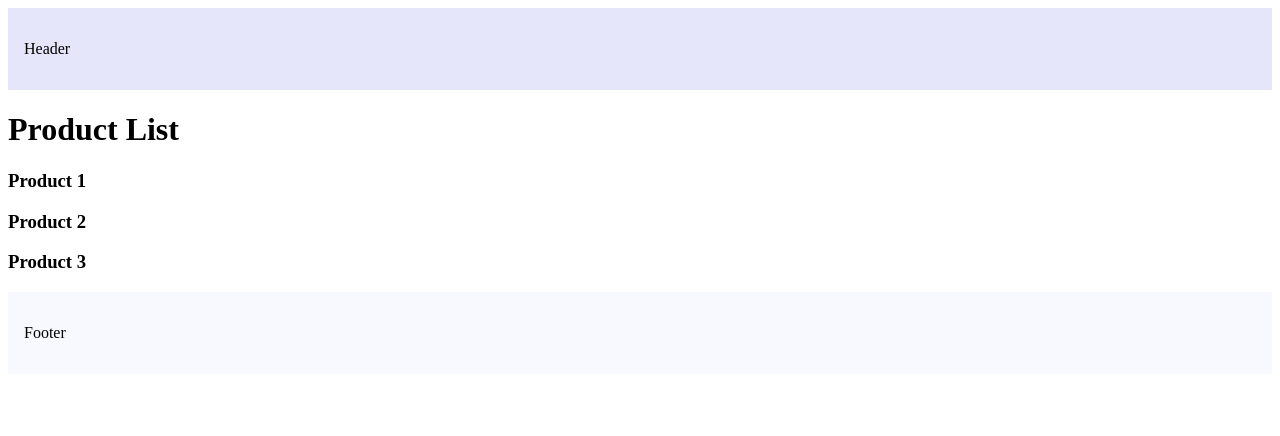
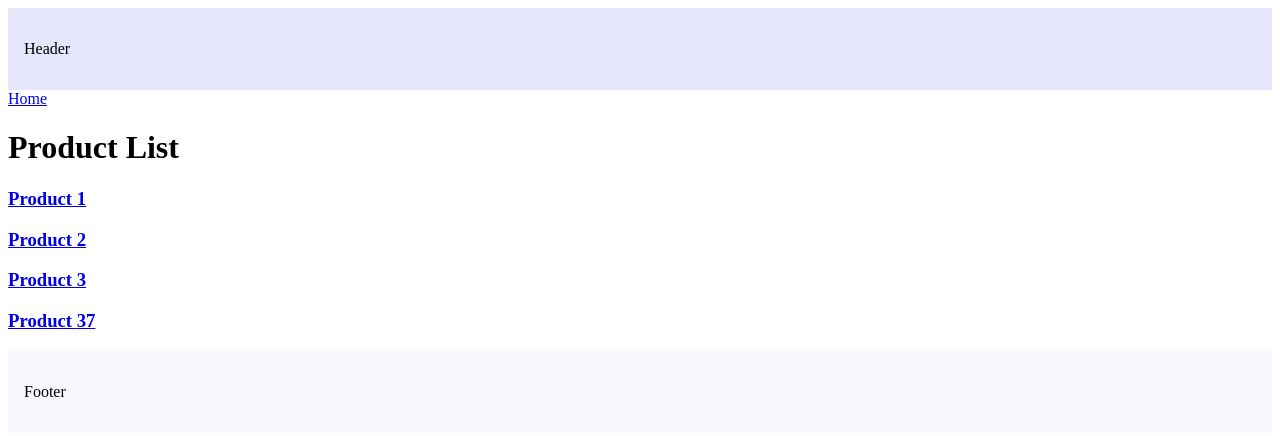
Before and after one commit to rsshonjoydas/nextjs, a Next.js app: page /products in a window 1280 px wide. Shown: the top 436 px of the page. Built offline with nearby package versions, Linux system fonts and the light colour scheme.

Commit message:
link component navigation

```diff
--- a/src/app/products/page.tsx
+++ b/src/app/products/page.tsx
@@ -1,10 +1,26 @@
+import Link from 'next/link';
+
 const ProductList = () => {
+  const productId = 37;
+
   return (
     <div>
+      <Link href='/'>Home</Link>
       <h1>Product List</h1>
-      <h3>Product 1</h3>
-      <h3>Product 2</h3>
-      <h3>Product 3</h3>
+      <h3>
+        <Link href='/products/1'>Product 1</Link>
+      </h3>
+      <h3>
+        <Link href='/products/2'>Product 2</Link>
+      </h3>
+      <h3>
+        <Link href='/products/3' replace>
+          Product 3
+        </Link>
+      </h3>
+      <h3>
+        <Link href={`products/${productId}`}>Product {productId}</Link>
+      </h3>
     </div>
   );
 };
```
Also changed, not shown: src/app/page.tsx (+10 -1 lines).
